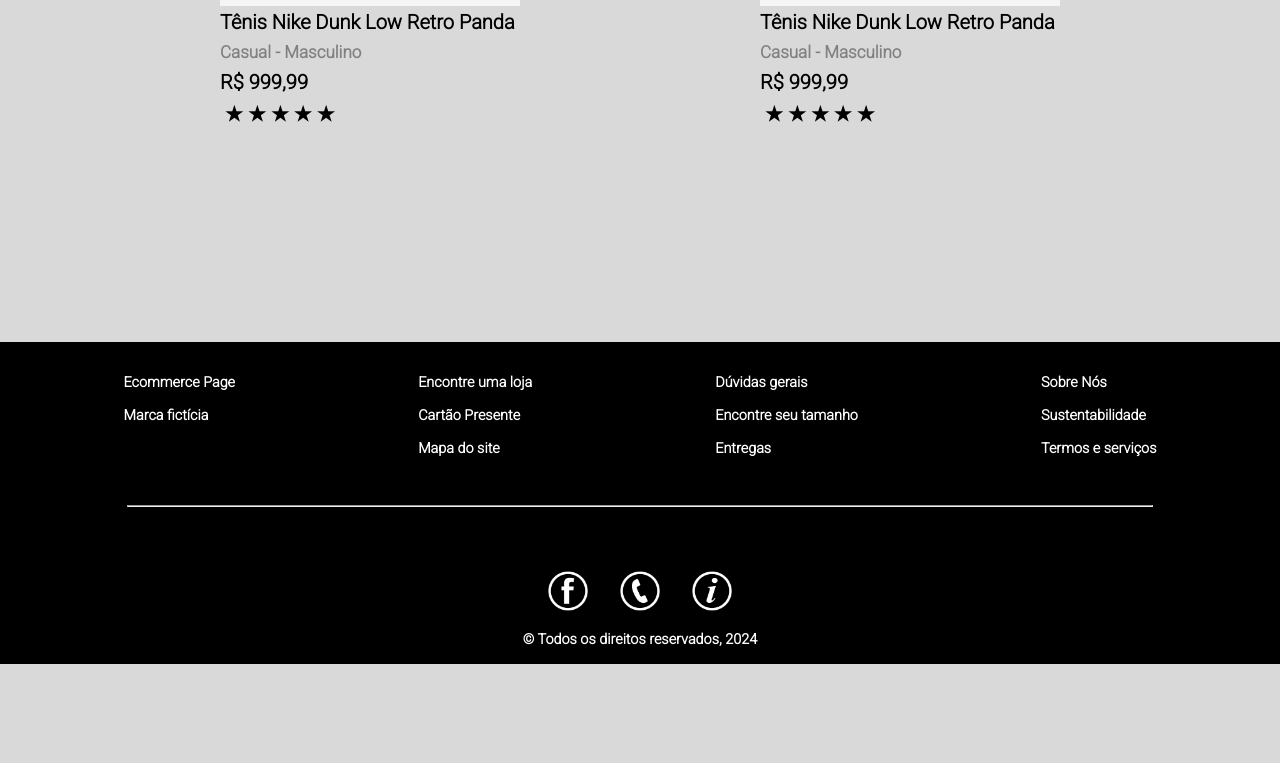
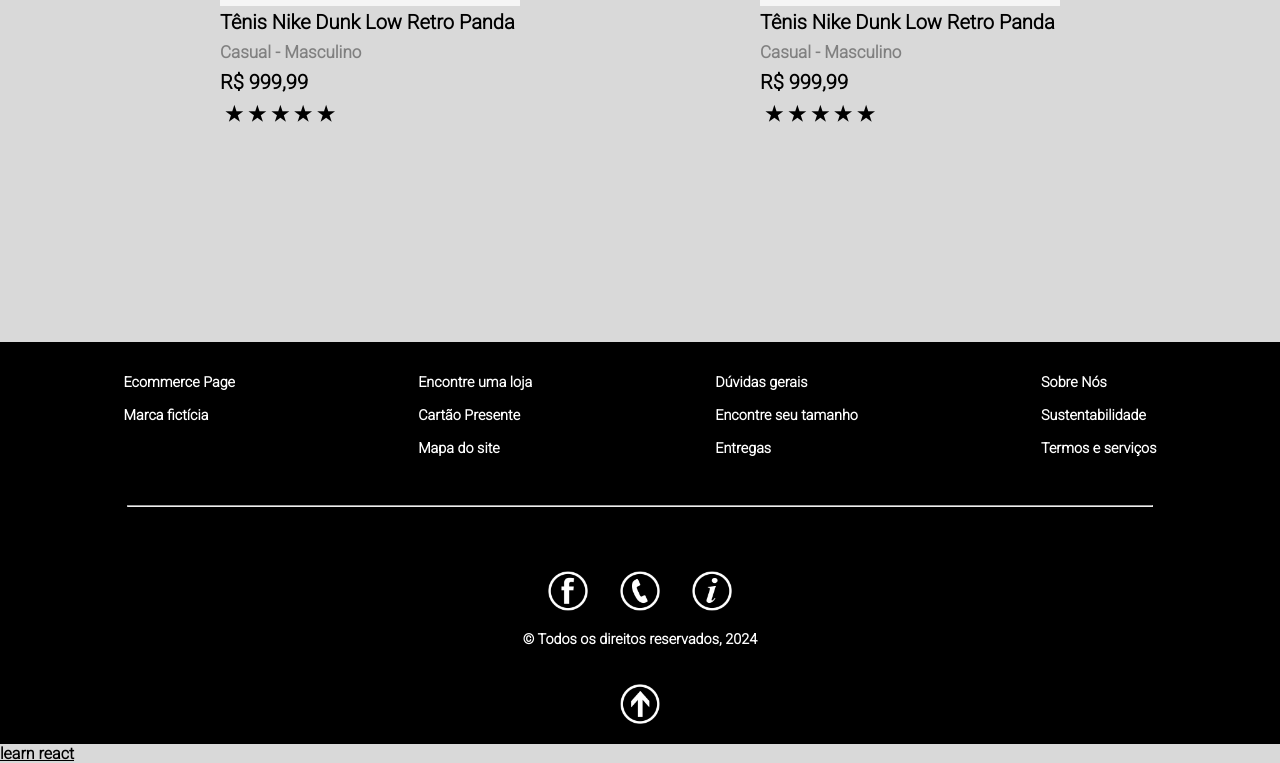
Before and after one commit to FellypeSouza/Ecommerce, a React (Create React App) app: page / in a window 1280 px wide. Shown: the part 5262-6025 px from the top of the page. Before the commit the page ends 5926 px from the top, so only its background shows below. Built offline with nearby package versions, Linux system fonts and the light colour scheme.

Commit message:
add: deploy workflow

```diff
--- a/src/App.js
+++ b/src/App.js
@@ -7,8 +7,22 @@
 import Clothes from './components/Clothes';
 import Footer from './components/Footer';
 
+function App() {
+  document.querySelectorAll('a').forEach(anchor => {
+    anchor.addEventListener('click', function (e) {
+        e.preventDefault();
 
-function App() {
+        // Obtém o destino da rolagem a partir do atributo href
+        const targetId = this.getAttribute('href').substring(1);
+        const targetElement = document.getElementById(targetId);
+
+        // Rola suavemente até o destino
+        window.scrollTo({
+            top: targetElement.offsetTop - document.querySelector('nav').offsetHeight,
+            behavior: 'smooth'
+        });
+    });
+});
   return (
     <section className="App">
       <Offer></Offer>
@@ -18,6 +32,14 @@
       <Products></Products>
       <Clothes></Clothes>
       <Footer></Footer>
+      <a
+          className="App-link"
+          href="https://reactjs.org"
+          target="_blank"
+          rel="noopener noreferrer"
+        >
+          learn react
+        </a>
     </section>
   );
 }
--- a/src/components/Brands.js
+++ b/src/components/Brands.js
@@ -11,7 +11,7 @@
 function Brands(){
     return(
             <section className="brandsContainer">
-                <section className="brands">
+                <section className="brands" id="marcas">
                     <img src={logo_nike} width={200} alt="nike"/>
                     <img src={logo_adidas} width={200} alt="adidas"/>
                     <img src={logo_oakley} width={200} alt="oakley"/>
--- a/src/components/Footer.js
+++ b/src/components/Footer.js
@@ -3,12 +3,13 @@
 import facebook_icon from '../images/facebook-icon.png';
 import phone_icon from '../images/phone-icon.png';
 import info_icon from '../images/info-icon.png';
+import arrow_button2 from '../images/arrow_button2.png';
 
 function Footer(){
     const width = 40;
     return(
         <section className='footerContainer'>
-            <footer>
+            <footer id='contato'>
                 <section className='footerInfo'>
                     <section className='footerName'>
                         <h1>Ecommerce Page</h1>
@@ -38,6 +39,7 @@
                     <h1>© Todos os direitos reservados, 2024</h1>
                 </section>
             </footer>
+            <a href='#inicio' id='footerButton'><img src={arrow_button2} width={width}/></a>
         </section>
     );
 }
--- a/src/components/Nav.js
+++ b/src/components/Nav.js
@@ -6,6 +6,7 @@
 function Nav(){
     const width = 40;
     const menuApp = document.getElementById("menuMobile");
+    const navLinks = document.querySelectorAll('a');
 
     function closeMenu(){
         menuApp.style.display = 'none';
@@ -14,14 +15,16 @@
         menuApp.style.display = 'block';
     }
 
+
+
     return(
         <section className="nav">
             <nav id="desktopNav">
                 <ul>
-                    <li><a href="#">Início</a></li>
-                    <li><a href="#">Marcas</a></li>
-                    <li><a href="#">Lançamentos</a></li>
-                    <li><a href="#">Entre em contato</a></li>
+                    <li><a href="#inicio">Início</a></li>
+                    <li><a href="#marcas">Marcas</a></li>
+                    <li><a href="#lancamentos">Lançamentos</a></li>
+                    <li><a href="#contato">Entre em contato</a></li>
                 </ul>
             <img src={open_menu} width={width} className="open-menu" id="openMenu" onClick={createMenu}/>
             </nav>
--- a/src/components/Nikeshoe.js
+++ b/src/components/Nikeshoe.js
@@ -19,6 +19,6 @@
         setActualShoe((actualShoe + 1) % imageShoes.length);
     }
     return(
-        <img src={imageShoes[actualShoe]} alt={`Imagem ${actualShoe + 1}`} width={width} className="nikeShoe" onMouseOver={hoverShoe} />
+        <img src={imageShoes[actualShoe]} alt={`Imagem ${actualShoe + 1}`} width={width} className="nikeShoe" onMouseOver={hoverShoe} id="lancamentos"/>
     );
 }
--- a/src/components/Offer.js
+++ b/src/components/Offer.js
@@ -4,7 +4,7 @@
 
 function Offer(){
     return(
-        <section className='Offer'>
+        <section className='Offer' id='inicio'>
             <h1>Utilize o cupom de desconto: FICTICIO para 10% de Desconto! Oferta expira em 10:00s</h1>
         </section>
     );
--- a/src/styles/Footer.scss
+++ b/src/styles/Footer.scss
@@ -35,3 +35,9 @@
         cursor: pointer;
     }
 }
+#footerButton{
+    display: flex;
+    justify-content: center;
+    margin: 0;
+    padding: 20px;
+}
```
Also changed, not shown: src/images/arrow_button2.png (added).
